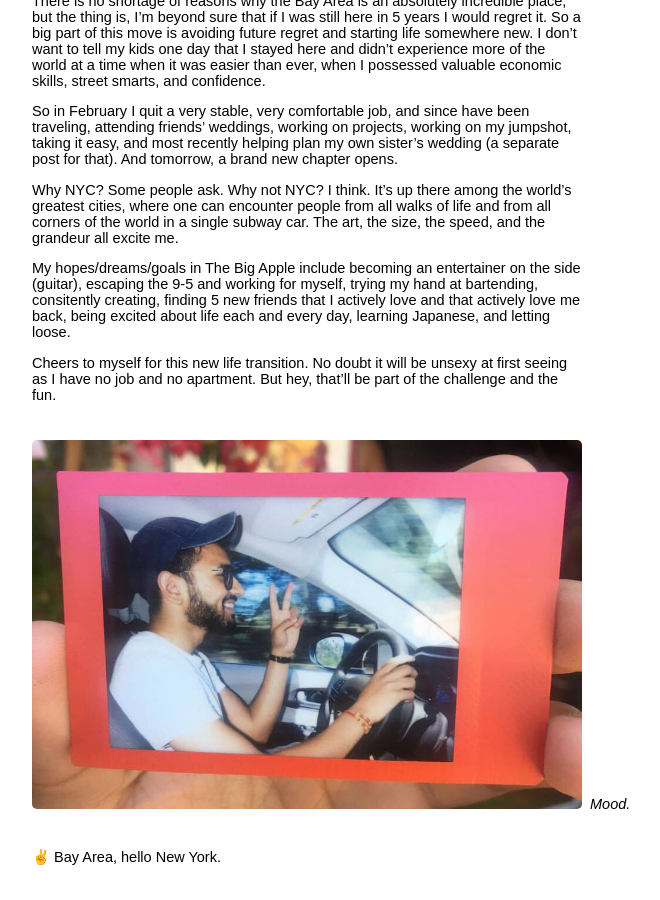
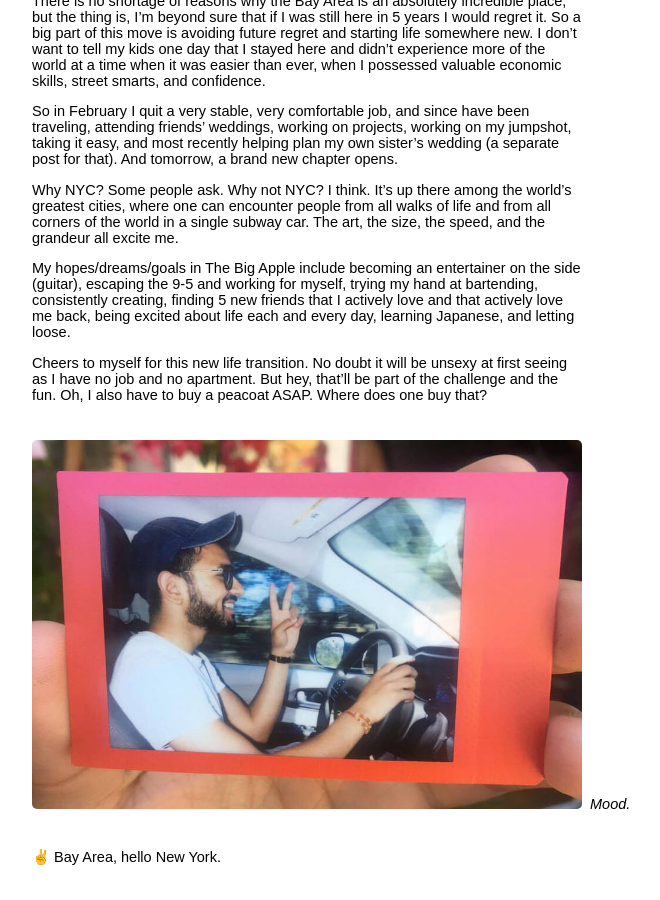
Before and after one commit to vpai/vpai.github.io, a Jekyll site: the page built from _posts/2017-08-02-moving-to-nyc.md, in a window 1280 px wide and 900 px high, scrolled down 1368 px. Shown: the whole window, without its empty margins (333-993 px from the left). Built offline with Jekyll 4.4.1, drawn with Linux system fonts in a browser that asks for light colours; comment, search, counter and statistics services are not loaded.

```diff
--- a/_posts/2017-08-02-moving-to-nyc.md
+++ b/_posts/2017-08-02-moving-to-nyc.md
@@ -23,9 +23,9 @@ So in February I quit a very stable, very comfortable job, and since have been t
 
 Why NYC? Some people ask. Why not NYC? I think. It's up there among the world's greatest cities, where one can encounter people from all walks of life and from all corners of the world in a single subway car. The art, the size, the speed, and the grandeur all excite me.
 
-My hopes/dreams/goals in The Big Apple include becoming an entertainer on the side (guitar), escaping the 9-5 and working for myself, trying my hand at bartending, consitently creating, finding 5 new friends that I actively love and that actively love me back, being excited about life each and every day, learning Japanese, and letting loose.
+My hopes/dreams/goals in The Big Apple include becoming an entertainer on the side (guitar), escaping the 9-5 and working for myself, trying my hand at bartending, consistently creating, finding 5 new friends that I actively love and that actively love me back, being excited about life each and every day, learning Japanese, and letting loose.
 
-Cheers to myself for this new life transition. No doubt it will be unsexy at first seeing as I have no job and no apartment. But hey, that'll be part of the challenge and the fun.
+Cheers to myself for this new life transition. No doubt it will be unsexy at first seeing as I have no job and no apartment. But hey, that'll be part of the challenge and the fun. Oh, I also have to buy a peacoat ASAP. Where does one buy that?
 
 {% include image_with_caption.html url="/assets/images/moving_to_nyc/peace.jpg" caption="Mood." %}
 
```
Also changed, not shown: _posts/2017-04-21-india-trip-recap.md (+1 -1 lines).
